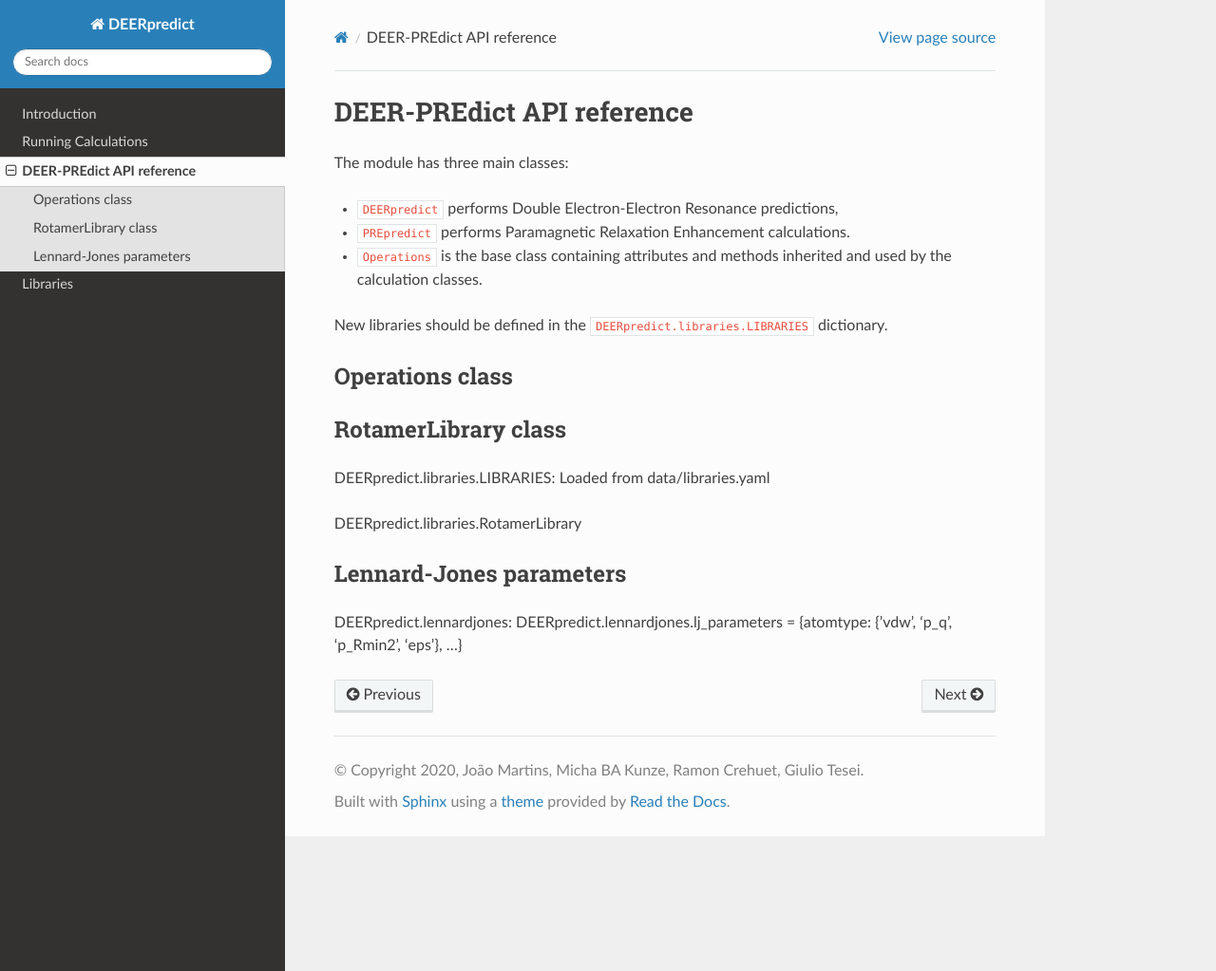
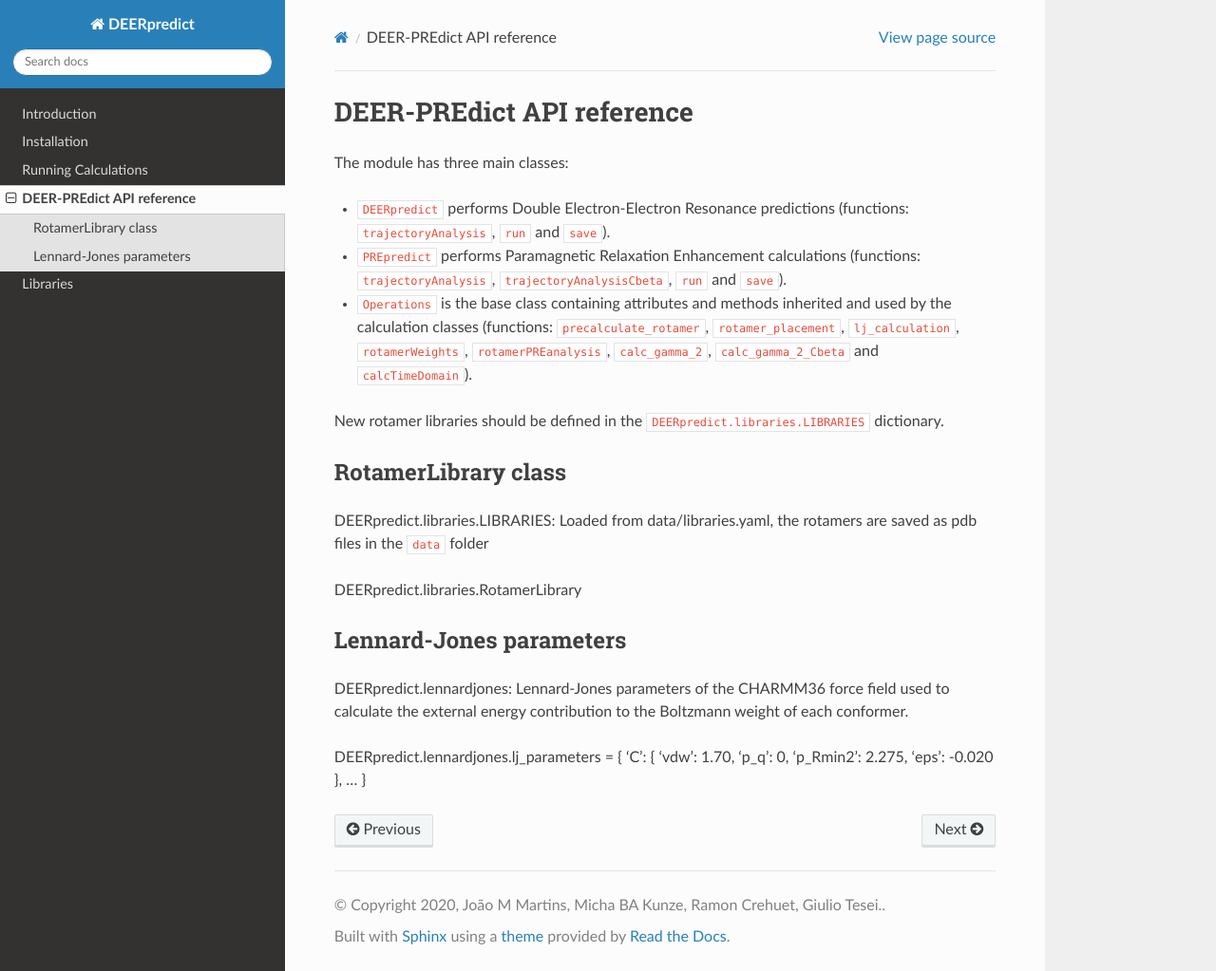
Before and after one commit to KULL-Centre/DEERpredict, a Sphinx documentation site: the page built from docs/_docs/api.md, in a window 1280 px wide and 1023 px high. Shown: the whole window at 95% size. Built offline with Sphinx 7.4.7 and the Read the Docs theme 2.0.0, drawn with Linux system fonts in a browser that asks for light colours.

Commit message:
Update docs

```diff
--- a/docs/_docs/api.md
+++ b/docs/_docs/api.md
@@ -1,21 +1,30 @@
 # DEER-PREdict API reference
 
 The module has three main classes:
-- `DEERpredict` performs Double Electron-Electron Resonance predictions,
-- `PREpredict` performs Paramagnetic Relaxation Enhancement calculations.
-- `Operations` is the base class containing attributes and methods inherited and used by the calculation classes.
+- `DEERpredict` performs Double Electron-Electron Resonance predictions (functions: `trajectoryAnalysis`, `run` and `save`).
+- `PREpredict` performs Paramagnetic Relaxation Enhancement calculations (functions: `trajectoryAnalysis`, `trajectoryAnalysisCbeta`, `run` and `save`).
+- `Operations` is the base class containing attributes and methods inherited and used by the calculation classes
+   (functions: `precalculate_rotamer`, `rotamer_placement`, `lj_calculation`, `rotamerWeights`, `rotamerPREanalysis`, `calc_gamma_2`, `calc_gamma_2_Cbeta` and `calcTimeDomain`).
 
-New libraries should be defined in the `DEERpredict.libraries.LIBRARIES` dictionary.
-
-## Operations class
+New rotamer libraries should be defined in the `DEERpredict.libraries.LIBRARIES` dictionary.
 
 ## RotamerLibrary class
 
-DEERpredict.libraries.LIBRARIES: Loaded from data/libraries.yaml
+DEERpredict.libraries.LIBRARIES: Loaded from data/libraries.yaml, the rotamers are saved as pdb files in the `data` folder
 
 DEERpredict.libraries.RotamerLibrary
 
 ## Lennard-Jones parameters
 
-DEERpredict.lennardjones:
-DEERpredict.lennardjones.lj_parameters = {atomtype: {'vdw', 'p_q', 'p_Rmin2', 'eps'}, ...}
+DEERpredict.lennardjones: Lennard-Jones parameters of the CHARMM36 force field used to calculate the external
+energy contribution to the Boltzmann weight of each conformer.
+
+DEERpredict.lennardjones.lj_parameters = {
+    'C': {
+        'vdw': 1.70,
+        'p_q': 0,
+        'p_Rmin2': 2.275,
+        'eps': -0.020
+    },
+    ...
+}
--- a/docs/conf.py
+++ b/docs/conf.py
@@ -15,8 +15,8 @@
 # sys.path.insert(0, os.path.abspath('.'))
 
 project = 'DEERpredict'
-copyright = '2020, João Martins, Micha BA Kunze, Ramon Crehuet, Giulio Tesei'
-author = 'João Martins,  Micha BA Kunze, Ramon Crehuet, Giulio Tesei'
+copyright = '2020, João M Martins, Micha BA Kunze, Ramon Crehuet, Giulio Tesei.'
+author = 'João M Martins,  Micha BA Kunze, Ramon Crehuet, Giulio Tesei.'
 release = '0.0.1'
 source_suffix = ['.rst', '.md']
 master_doc = 'index'
--- a/docs/index.rst
+++ b/docs/index.rst
@@ -10,6 +10,7 @@
    :maxdepth: 2
 
    _docs/docs
+   _docs/installation
    _docs/running
    _docs/api
    _docs/libraries
```
Also changed, not shown: README.md (+1 -1 lines), docs/_docs/installation.md (added, +22 -0 lines), docs/_docs/libraries.md (+5 -3 lines).
